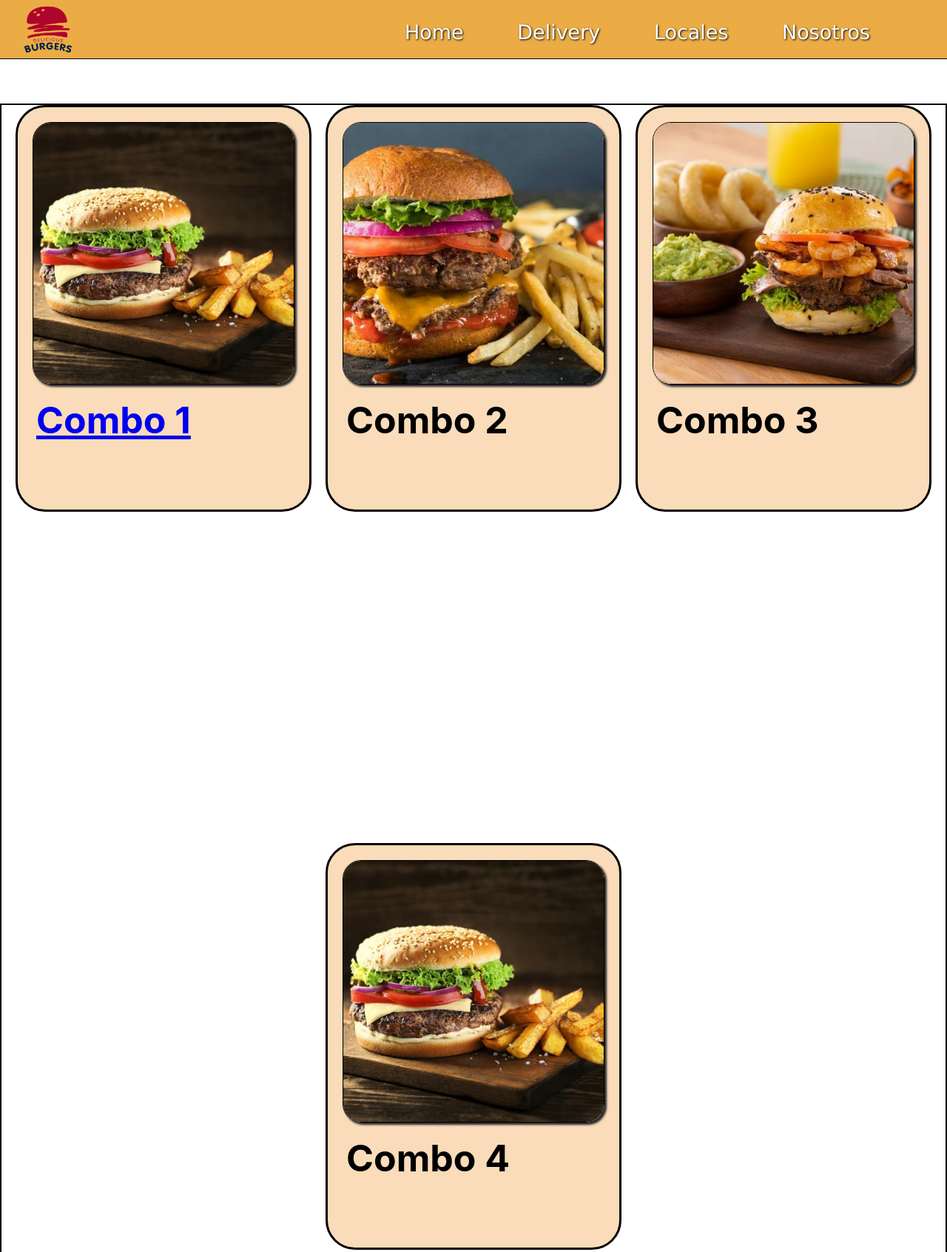
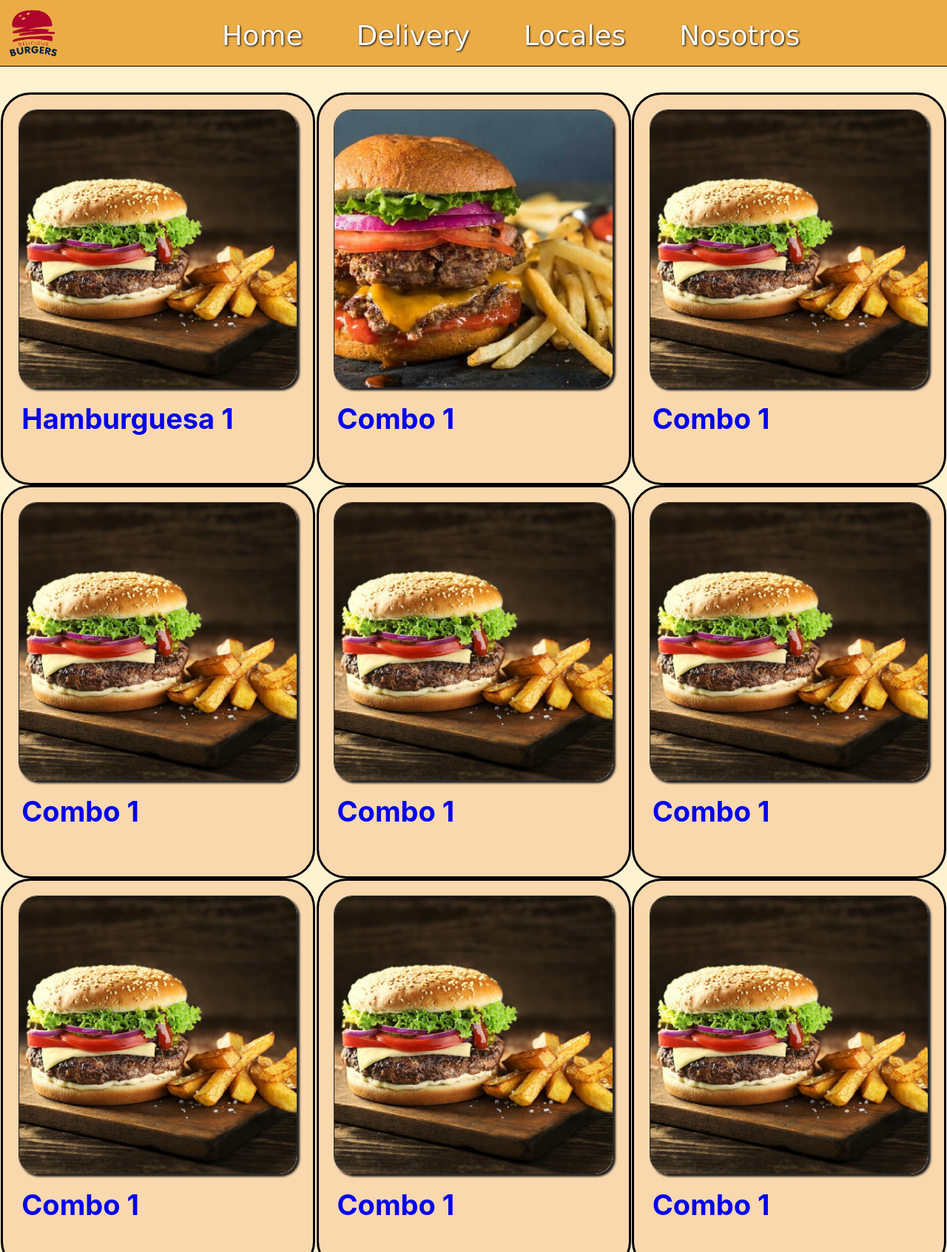
Before and after one commit to LisandroCausa/BurgersWeb, a plain HTML site: page index.html in a window 1280 px wide. Shown: the top 1693 px of the page at 74% size. Drawn offline with Linux system fonts and the light colour scheme.

Commit message:
Add files via upload

```diff
--- a/index.html
+++ b/index.html
@@ -6,7 +6,10 @@
     <meta name="viewport" content="width=device-width, initial-scale=1.0">
     <link rel="stylesheet" href="normalize.css"/>
     <link rel="stylesheet" href="style.css"/>
-    <title>Document</title>
+    <link rel="stylesheet" href="tablet.css" media="screen and (min-width: 642px)">
+    <link rel="stylesheet" href="pc1.css" media="screen and (min-width: 960px)">
+    <link rel="stylesheet" href="pc2.css" media="screen and (min-width: 1280px)">
+    <title>Burguers Shop</title>
 </head>
 <body>
     <header>
@@ -18,32 +21,76 @@
                 <li><a class="title-navs" href="#">Nosotros</a></li>
             </ul>
         </nav>
-        <img id="icono" src="./img/icon.png" alt="icono empresa">
+        <a href="#"><img id="icono" src="./img/icon.png" alt="icono empresa"></a>
     </header>
     <main>
 
         <div class="productos">
             <div class="comida" id="combo1">
                 <img src="./img/hamburguesa1.jpg" alt="hamburguesa1">
-                <h2><a href="#" style="padding-top: 200px;">Combo 1</a></h2>
+                <h2><a href="#">Hamburguesa 1</a></h2>
             </div>
-            <div class="comida" id="combo2">
+
+            <div class="comida" id="combo1">
                 <img src="./img/hamburguesa2.jpg" alt="hamburguesa1">
-                <h2>Combo 2</h2>
+                <h2><a href="#">Combo 1</a></h2>
             </div>
-            <div class="comida" id="combo3">
-                <img src="./img/hamburguesa3.jpg" alt="hamburguesa1">
-                <h2>Combo 3</h2>
+
+            <div class="comida" id="combo1">
+                <img src="./img/hamburguesa1.jpg" alt="hamburguesa1">
+                <h2><a href="#">Combo 1</a></h2>
             </div>
-            <div class="comida" id="combo4">
+
+            <div class="comida" id="combo1">
                 <img src="./img/hamburguesa1.jpg" alt="hamburguesa1">
-                <h2>Combo 4</h2>
+                <h2><a href="#">Combo 1</a></h2>
             </div>
+
+            <div class="comida" id="combo1">
+                <img src="./img/hamburguesa1.jpg" alt="hamburguesa1">
+                <h2><a href="#">Combo 1</a></h2>
+            </div>
+
+            <div class="comida" id="combo1">
+                <img src="./img/hamburguesa1.jpg" alt="hamburguesa1">
+                <h2><a href="#">Combo 1</a></h2>
+            </div>
+
+            <div class="comida" id="combo1">
+                <img src="./img/hamburguesa1.jpg" alt="hamburguesa1">
+                <h2><a href="#">Combo 1</a></h2>
+            </div>
+
+            <div class="comida" id="combo1">
+                <img src="./img/hamburguesa1.jpg" alt="hamburguesa1">
+                <h2><a href="#">Combo 1</a></h2>
+            </div>
+
+            <div class="comida" id="combo1">
+                <img src="./img/hamburguesa1.jpg" alt="hamburguesa1">
+                <h2><a href="#">Combo 1</a></h2>
+            </div>
+
+            <div class="comida" id="combo1">
+                <img src="./img/hamburguesa1.jpg" alt="hamburguesa1">
+                <h2><a href="#">Combo 1</a></h2>
+            </div>
+
+            <div class="comida" id="combo1">
+                <img src="./img/hamburguesa1.jpg" alt="hamburguesa1">
+                <h2><a href="#">Combo 1</a></h2>
+            </div>
+
+            <div class="comida" id="combo1">
+                <img src="./img/hamburguesa1.jpg" alt="hamburguesa1">
+                <h2><a href="#">Combo 1</a></h2>
+            </div>
+
         </div>
     </main>
     <footer>
         <div class="pie">
-            <p>Derechos Reservados</p>
+            <p>Todos  los Derechos Reservados ©</p>
         </div>
     </footer>
 </body>
--- /dev/null
+++ b/pc1.css
@@ -0,0 +1,26 @@
+/*body{
+    background-color: rgb(135, 156, 219);
+}*/
+
+nav{
+
+    margin-left: 20%;
+
+}
+
+nav ul li{
+    margin-top: 28px;
+}
+
+nav ul li a{
+    font-size: 3.2rem;
+    padding: 5px 30px;
+}
+
+.productos{
+    height: 1700px;
+}
+
+.pie{
+    top: 1850px;
+}
--- /dev/null
+++ b/pc2.css
@@ -0,0 +1,36 @@
+/*body{
+    background-color: seagreen;
+}*/
+
+nav{
+    margin: 0;
+
+    left: 50%;
+    margin-left:-375px;
+}
+
+nav ul li a{
+    font-size: 3.7rem;
+    padding: 5px 35px;
+}
+
+.productos{
+    height: 2100px;
+}
+
+.comida{
+    border-radius: 4rem;
+    border: 3px solid black;
+    width: 425px;
+    height: 531.25px;
+    background-color: rgba(248, 208, 162, 0.74);
+}
+
+.comida h2{
+    font-size: 3.8rem;
+    margin-left: 2.5rem;
+}
+
+.pie{
+    top: 2350px;
+}
--- a/style.css
+++ b/style.css
@@ -8,10 +8,14 @@ html{
     font-size: 62.5%;
 }
 
+body{
+    background-color: rgb(255, 242, 208);
+}
+
 header{
     background-color: rgb(235, 172, 70);
     width: 100%;
-    height: 8rem;
+    height: 10rem;
     position:fixed;
     top: 0;
     border-bottom: 1px solid black;
@@ -20,23 +24,22 @@ header{
 
 nav{
     position: absolute;
-    margin-top: 2.8rem;
-    margin-left: 40%;
+    margin-left: 38%;
 }
 
 nav ul li{
     display: inline-block;
-
+    margin-top: 18px;
 }
 
 
 nav ul li a{
     font-family: Verdana, Geneva, Tahoma, sans-serif;
     text-decoration: none;
-    font-size: 2.7rem;
-    padding-left: 3.5rem;
-    padding-right: 3.5rem;
+    font-size: 2rem;
     text-shadow: 1px 1px 2.5px black;
+
+    padding: 5px;
 
 }
 
@@ -46,12 +49,12 @@ nav ul li a{
 
 
 .title-navs:hover{
-    transition: .5s;
+    transition: .4s color;
     color: rgb(231, 39, 39);
 }
 
 .title-navs{
-    transition: .5s;
+    transition: .4s color;
     color: rgb(255, 255, 255);
 }
 
@@ -59,49 +62,20 @@ nav ul li a{
 
 #icono{
 
-    margin-left: 3rem;
-    margin-top: 0.5rem;
-    width: 7rem;
+    margin-left: 1rem;
+    margin-top: 1rem;
+    width: 80px;
 }
 
 
 
-.side-bar {
-    background-color: rgb(228, 175, 107);
-    position: fixed;
-    top: 0;
-    z-index: 4;
 
-    width: 20%;
-    height: 100%;
 
-    min-width: 20rem;
-}
-
-.side-bar p{
-    font-size: 2rem;
-    margin-top: 100px;
-}
-
-.pie{
-    background-color: rgb(255, 217, 0);
-    position: absolute;
-    top: 3000px;
-    width: 100%;
-    height: 10rem;
-    z-index: 7;
-}
-
-.pie p{
-    text-align: center;
-    font-size: 4rem;
-    padding: 2.1rem;
-}
 
 .productos{
-    border: 2px solid black;
-    height: 2000px;
-    margin: 140px auto;
+
+    height: 5150px;
+    margin: 125px auto;
 
     display: flex;
     flex-wrap: wrap;
@@ -112,8 +86,8 @@ nav ul li a{
 .comida{
     border-radius: 4rem;
     border: 3px solid black;
-    width: 40rem;
-    height: 55rem;
+    width: 320px;
+    height: 400px;
     background-color: rgba(248, 208, 162, 0.74);
 }
 
@@ -124,13 +98,46 @@ nav ul li a{
     margin: 2rem auto;
 
     border-radius: 2.5rem;
-    border: 0.1rem solid black;
-    box-shadow: 3px 3px 3px rgb(37, 37, 37);
+    border: 0.1rem solid rgb(44, 44, 44);
+    box-shadow: 3px 3px 3px rgb(27, 27, 27);
 
+}
+
+.comida a{
+    transition: .4s color;
+    text-decoration: none;
+    padding: 25px 0;
+
+}
+
+.comida a:visited{
+
+    color: black;
+}
+
+.comida a:hover{
+    transition: .4s color;
+    color: rgb(230, 52, 52);
 }
 
 .comida h2{
     font-family:-apple-system, BlinkMacSystemFont, 'Segoe UI', Roboto, Oxygen, Ubuntu, Cantarell, 'Open Sans', 'Helvetica Neue', sans-serif;
-    font-size: 5rem;
+    font-size: 3rem;
     margin-left: 2.5rem;
 }
+
+
+.pie{
+    background-color: rgb(180, 150, 50);
+    position: absolute;
+    top: 5300px;
+    width: 100%;
+    height: 10rem;
+    z-index: 7;
+}
+
+.pie p{
+    text-align: center;
+    font-size: 2rem;
+    padding-top: 4rem;
+}
--- /dev/null
+++ b/tablet.css
@@ -0,0 +1,35 @@
+/*body{
+    background-color: royalblue;
+}*/
+
+.productos{
+    height: 2500px;
+}
+
+.pie{
+    top: 2675px;
+}
+
+header{
+    height: 9rem;
+}
+
+nav{
+    margin-left: 20%;
+}
+
+nav ul li{
+    margin-top: 32px;
+}
+
+nav ul li a{
+    font-size: 2.5rem;
+    padding: 5px 15px;
+}
+
+#icono{
+
+    margin-left: 1rem;
+    margin-top: 1rem;
+    width: 70px;
+}
```
